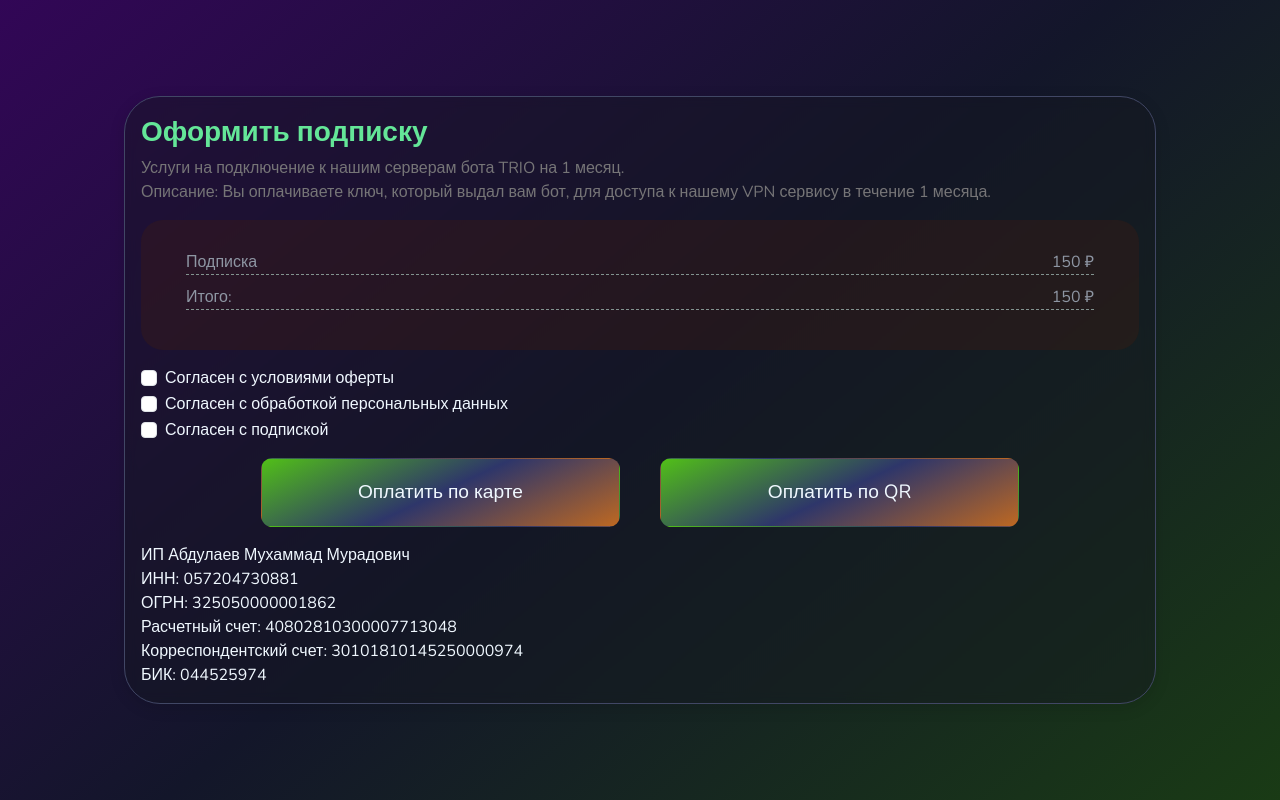
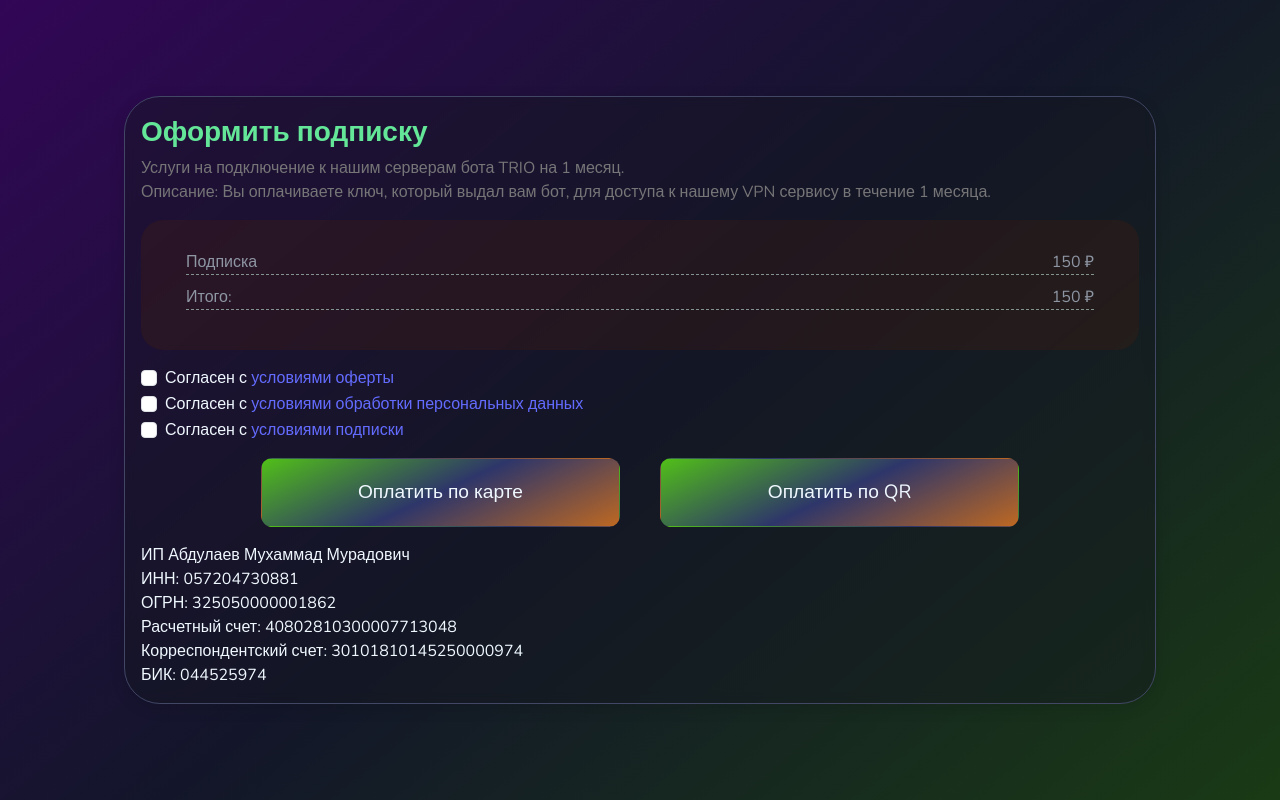
Before and after one commit to VovkaST/outline, a Vue app in the folder app_server/assets/: page / in a window 1280 px wide. Built offline with nearby package versions, Linux system fonts and the light colour scheme.

Commit message:
#1: Добавил ссылки на подтверждаемые документы

```diff
--- a/app_server/assets/src/components/Agreement.component.vue
+++ b/app_server/assets/src/components/Agreement.component.vue
@@ -5,9 +5,16 @@ import ButtonComponent from './Button.component.vue';
 
 <template>
   <div class="agreement">
-    <check-box id="offer"> Согласен с условиями оферты </check-box>
-    <check-box id="personal"> Согласен с обработкой персональных данных </check-box>
-    <check-box id="subscription"> Согласен с подпиской </check-box>
+    <check-box id="offer"> Согласен с <a href="/static/Оферта.pdf">условиями оферты</a> </check-box>
+    <check-box id="personal">
+      Согласен с
+      <a href="/static/Согласие_на_обработку_персональных_данных т.pdf">
+        условиями обработки персональных данных
+      </a>
+    </check-box>
+    <check-box id="subscription">
+      Согласен с <a href="/static/Соглашение с подпиской т.pdf">условиями подписки</a>
+    </check-box>
     <div class="text-center">
       <button-component>Оплатить по карте</button-component>
       <button-component>Оплатить по QR</button-component>
```
